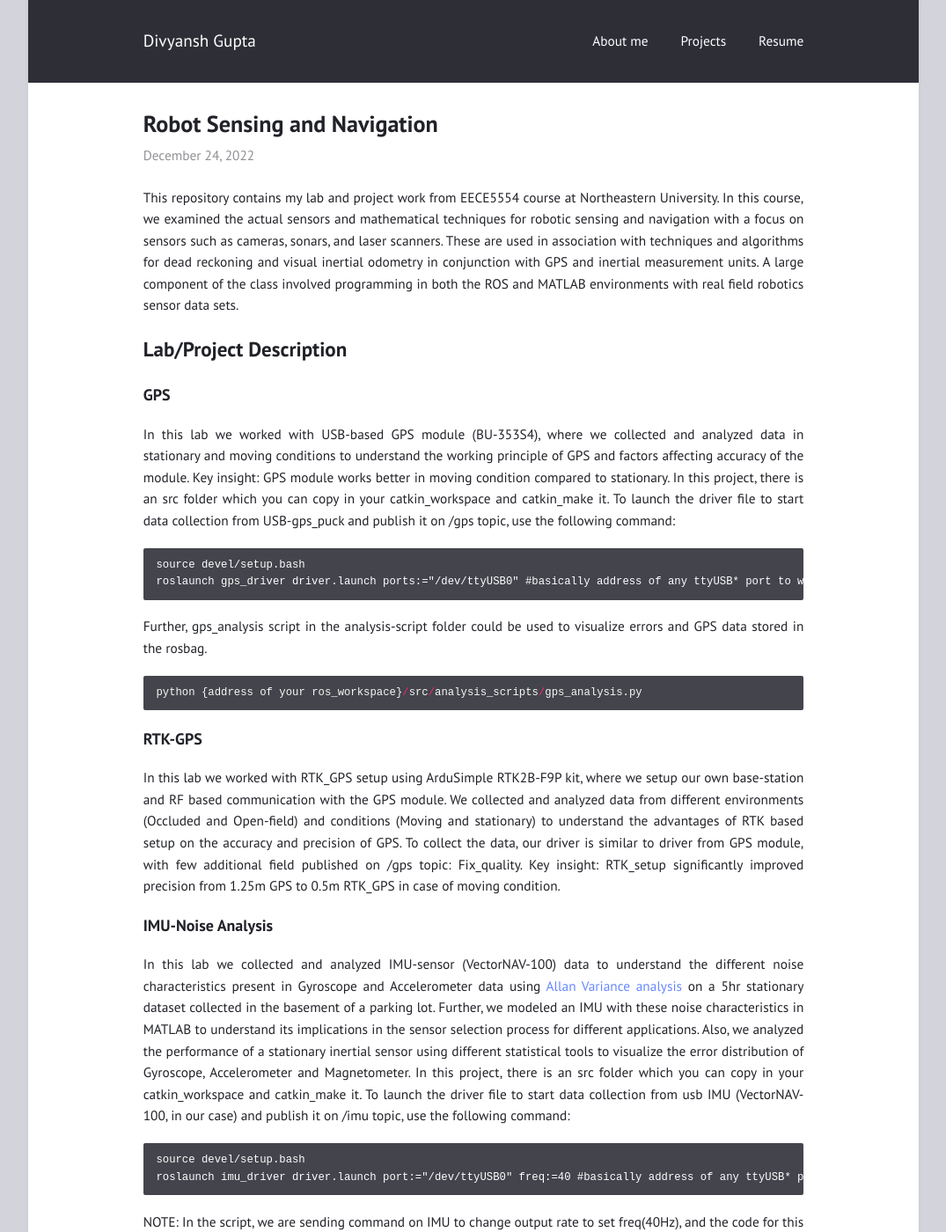
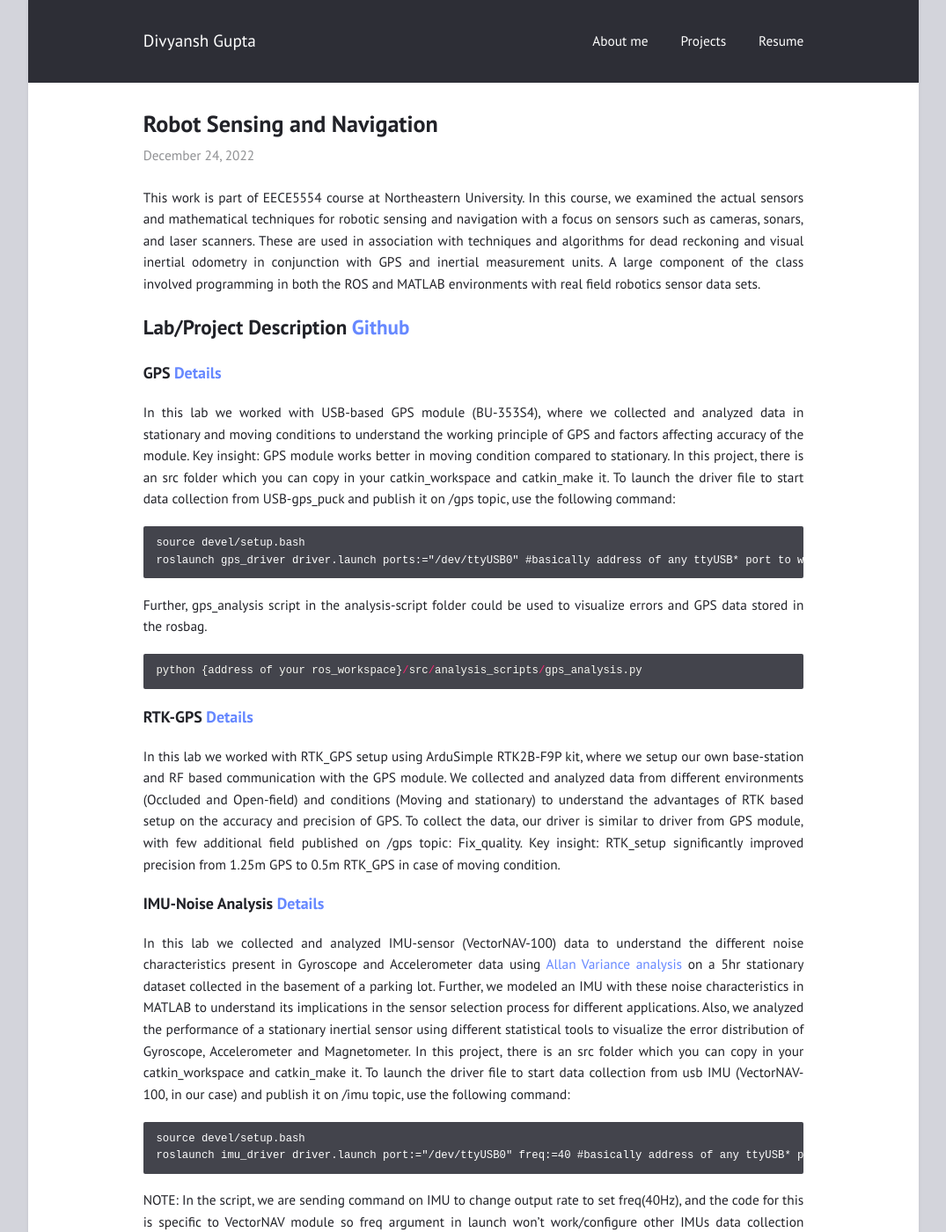
Before and after one commit to gupta-divy/gupta-divy.github.io, a Jekyll site: the page built from _posts/2022-12-24-Robot-Sensing-and-Navigation.md, in a window 1280 px wide and 1400 px high. Shown: the whole window at 88% size, without its empty margins (102-1177 px from the left). Built offline with Jekyll 4.4.1, drawn with Linux system fonts in a browser that asks for light colours; some of the changed text lies outside the part shown.

Commit message:
Updated RSN project

````diff
--- a/_posts/2022-12-24-Robot-Sensing-and-Navigation.md
+++ b/_posts/2022-12-24-Robot-Sensing-and-Navigation.md
@@ -3,13 +3,13 @@
 layout: post
 categories: blog
 ---
-This repository contains my lab and project work from EECE5554 course at Northeastern University. In this course, we examined the actual sensors and mathematical techniques for robotic sensing and navigation with a focus on sensors such as cameras, sonars, and laser scanners. These are used in association with techniques and algorithms for dead reckoning and visual inertial odometry in conjunction with GPS and inertial measurement units. A large component of the class involved programming in both the ROS and MATLAB environments with real field robotics sensor data sets.
+This work is part of EECE5554 course at Northeastern University. In this course, we examined the actual sensors and mathematical techniques for robotic sensing and navigation with a focus on sensors such as cameras, sonars, and laser scanners. These are used in association with techniques and algorithms for dead reckoning and visual inertial odometry in conjunction with GPS and inertial measurement units. A large component of the class involved programming in both the ROS and MATLAB environments with real field robotics sensor data sets.
 
 
 
-## Lab/Project Description
+## Lab/Project Description [Github](https://github.com/gupta-divy/Robot-Sensing-and-Navigation)
 
-### GPS
+### GPS [Details](https://github.com/gupta-divy/Robot-Sensing-and-Navigation/blob/main/GPS/src/report.pdf)
 In this lab we worked with USB-based GPS module (BU-353S4), where we collected and analyzed data in stationary and moving conditions to understand the working principle of GPS and factors affecting accuracy of the module. Key insight: GPS module works better in moving condition compared to stationary. In this project, there is an src folder which you can copy in your catkin_workspace and catkin_make it.
 To launch the driver file to start data collection from USB-gps_puck and publish it on /gps topic, use the following command:
 ```
@@ -21,10 +21,10 @@
 ```python
 python {address of your ros_workspace}/src/analysis_scripts/gps_analysis.py
 ```
-### RTK-GPS
+### RTK-GPS [Details](https://github.com/gupta-divy/Robot-Sensing-and-Navigation/blob/main/RTK-GPS/src/report.pdf)
 In this lab we worked with RTK_GPS setup using ArduSimple RTK2B-F9P kit, where we setup our own base-station and RF based communication with the GPS module. We collected and analyzed data from different environments (Occluded and Open-field) and conditions (Moving and stationary) to understand the advantages of RTK based setup on the accuracy and precision of GPS. To collect the data, our driver is similar to driver from GPS module, with few additional field published on /gps topic: Fix_quality. Key insight: RTK_setup significantly improved precision from 1.25m GPS to 0.5m RTK_GPS in case of moving condition.
 
-### IMU-Noise Analysis
+### IMU-Noise Analysis [Details](https://github.com/gupta-divy/Robot-Sensing-and-Navigation/blob/main/IMU-Noise%20Analysis/src/report.pdf)
 In this lab we collected and analyzed IMU-sensor (VectorNAV-100) data to understand the different noise characteristics present in Gyroscope and Accelerometer data using [Allan Variance analysis](https://www.mathworks.com/help/nav/ug/inertial-sensor-noise-analysis-using-allan-variance.html) on a 5hr stationary dataset collected in the basement of a parking lot. Further, we modeled an IMU with these noise characteristics in MATLAB to understand its implications in the sensor selection process for different applications. Also, we analyzed the performance of a stationary inertial sensor using different statistical tools to visualize the error distribution of Gyroscope, Accelerometer and Magnetometer. In this project, there is an src folder which you can copy in your catkin_workspace and catkin_make it.
 To launch the driver file to start data collection from usb IMU (VectorNAV-100, in our case) and publish it on /imu topic, use the following command:
 ```
@@ -33,5 +33,12 @@
 ```
 NOTE: In the script, we are sending command on IMU to change output rate to set freq(40Hz), and the code for this is specific to VectorNAV module so freq argument in launch won't work/configure other IMUs data collection frequency.
 
-### Dead-Reckoning
+### Dead-Reckoning [Details](https://github.com/gupta-divy/Robot-Sensing-and-Navigation/blob/main/Dead-Reckoning/src/report.pdf)
 In this lab, we collected inertial and gps data using [NUance car](https://fieldroboticslab.ece.northeastern.edu/autonomous-car/), Northeastern's autonomous car. Collected data includes two datasets - Magnetometer_calb (To remove soft-and-hard iron-bias from Mag data) and moving_data. To collect data, we are using the driver files from GPS and IMU module. For analysis, we performed dead-reckoning using a complementary filter with Gyroscope and Magenetometer and compared it with GPS trajectory. Key Insight: Small drfit-bias in Gyro significantly impacts the estimated trajectory, when we trust measurements of Gyroscope more than Magnetometer in complementary filter.
+
+
+### Image-Stitching [Details](https://github.com/gupta-divy/Robot-Sensing-and-Navigation/blob/main/Image-Stitching/report.pdf)
+In this lab, we used CALTECH camera toolbox to calibrate the phone camera, and generated panaroma of these calibrated images from different scenes and overlapping. We worked with harris-corner detector and and iterated with different parameters to generate the panaroma for a set of images. MATLAB script is based on [MATLAB Photomosaicing](https://www.mathworks.com/help/vision/ug/feature-based-panoramic-image-stitching.html?searchHighlight=panorama&s_tid=doc_srchtitle).
+
+### SLAM-VSLAM [Details](https://github.com/gupta-divy/Robot-Sensing-and-Navigation/blob/main/SLAM-VSLAM/src/analysis/report_TBD.pdf)
+This was a group project (3-weeks), where we implemented different SLAM (HDL-GraphSLAM and LEGO-LOAM) and VSLAM (RTABMAP and ORB SLAM3) algorithms on KITTI-dataset and further used YOLO to detect traffic-signs and map them on the 2D trajectory. Reference on how to use each individual algorithm and analysis can be found in the README file inside SLAM-VSLAM folder.
````
